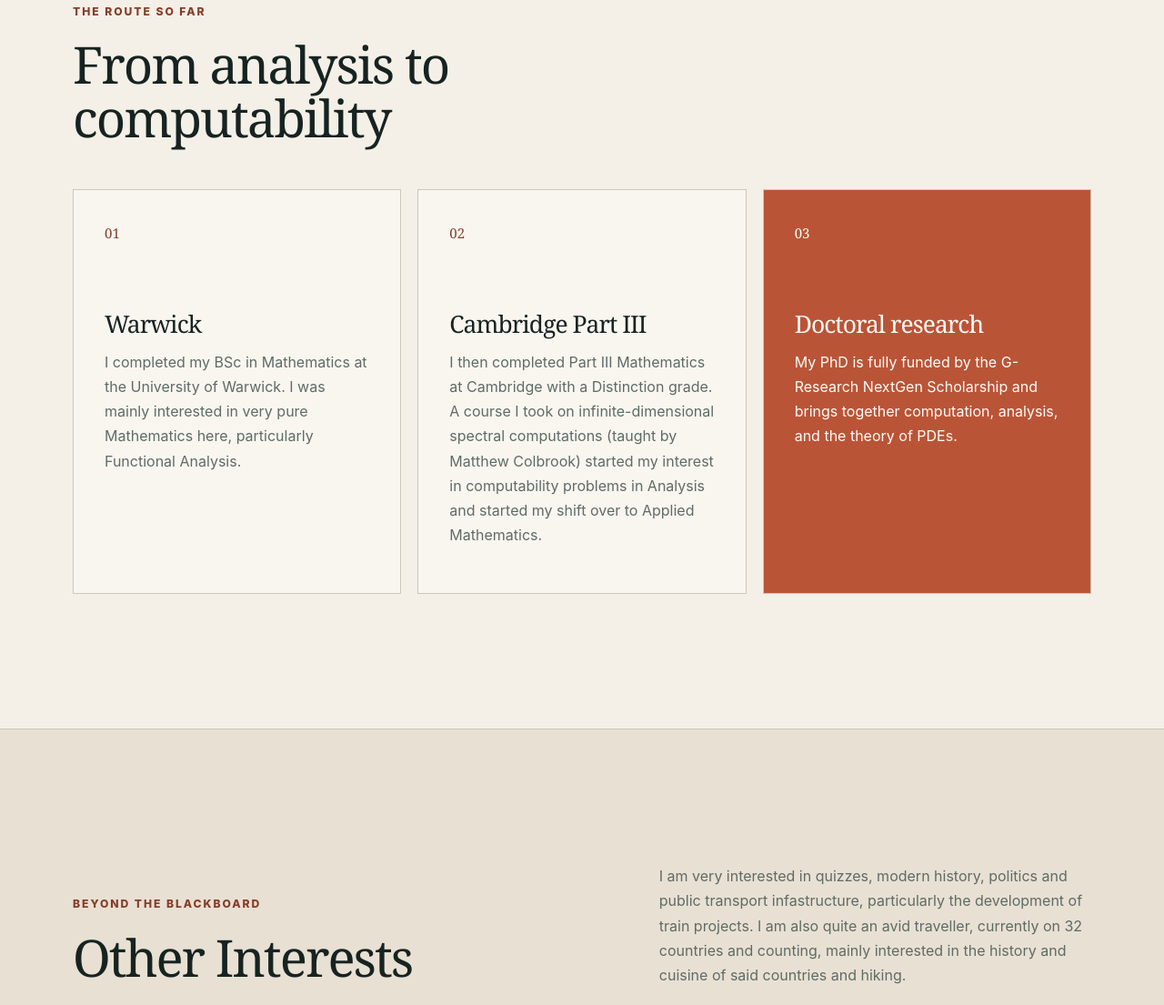
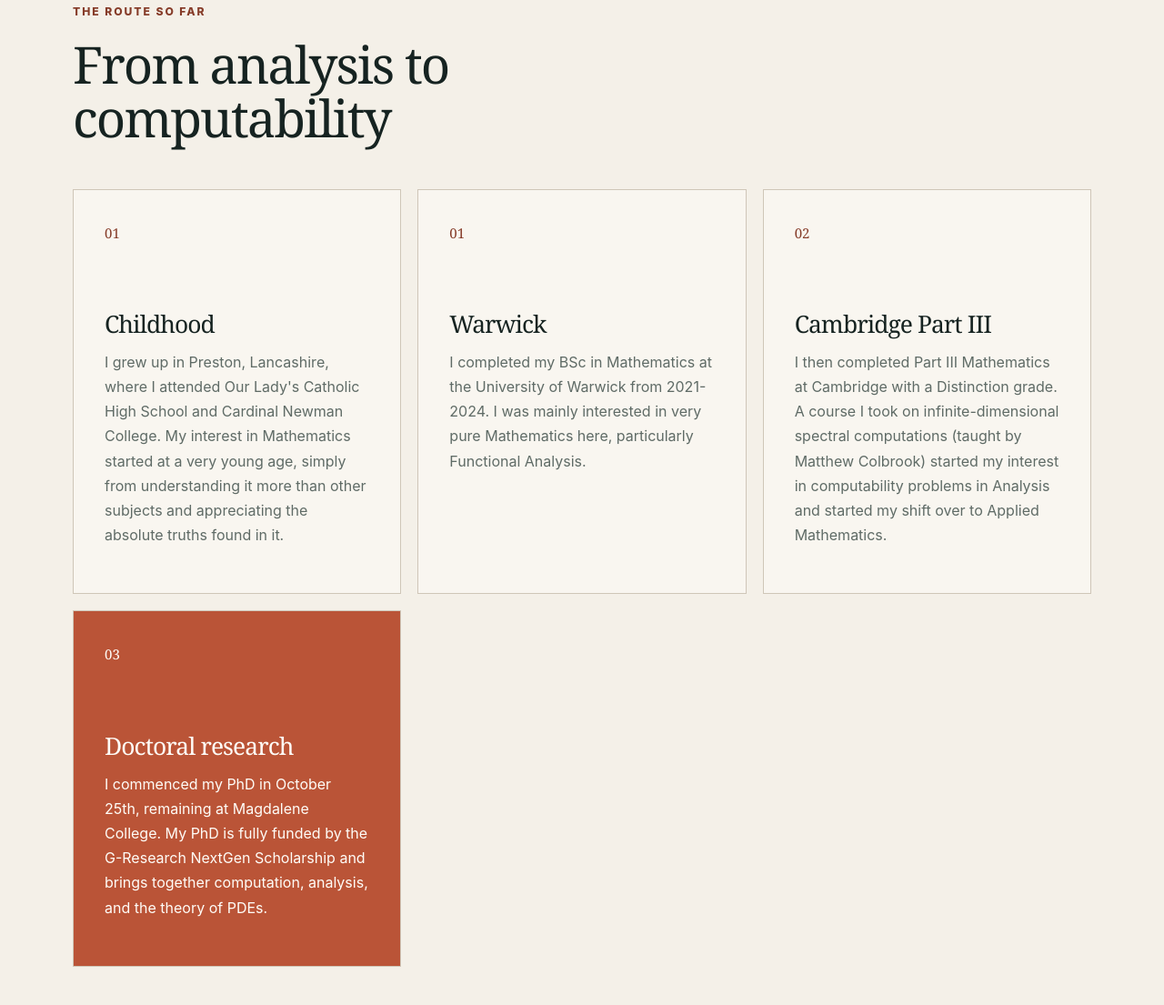
Before and after one commit to matthelm03/matthelm03.github.io, a plain HTML site: page index.html in a window 1280 px wide. Shown: the part 1245-2350 px from the top of the page at 91% size. Drawn offline with Linux system fonts and the light colour scheme.

Commit message:
Revise educational history in index.html
Updated educational background details and added dates.

```diff
--- a/index.html
+++ b/index.html
@@ -67,9 +67,17 @@
       <div class="story-grid">
         <article class="story-card">
           <span class="story-number">01</span>
+          <h3>Childhood</h3>
+          <p>
+            I grew up in Preston, Lancashire, where I attended Our Lady's Catholic High School and Cardinal Newman College. My interest in Mathematics started at a very young age, simply
+            from understanding it more than other subjects and appreciating the absolute truths found in it.
+          </p>
+        </article>
+        <article class="story-card">
+          <span class="story-number">01</span>
           <h3>Warwick</h3>
           <p>
-            I completed my BSc in Mathematics at the University of Warwick. I was mainly interested in very pure Mathematics here, particularly Functional Analysis.
+            I completed my BSc in Mathematics at the University of Warwick from 2021-2024. I was mainly interested in very pure Mathematics here, particularly Functional Analysis.
           </p>
         </article>
 
@@ -87,7 +95,7 @@
           <span class="story-number">03</span>
           <h3>Doctoral research</h3>
           <p>
-            My PhD is fully funded by the G-Research NextGen Scholarship and brings
+            I commenced my PhD in October 25th, remaining at Magdalene College. My PhD is fully funded by the G-Research NextGen Scholarship and brings
             together computation, analysis, and the theory of PDEs.
           </p>
         </article>
```
